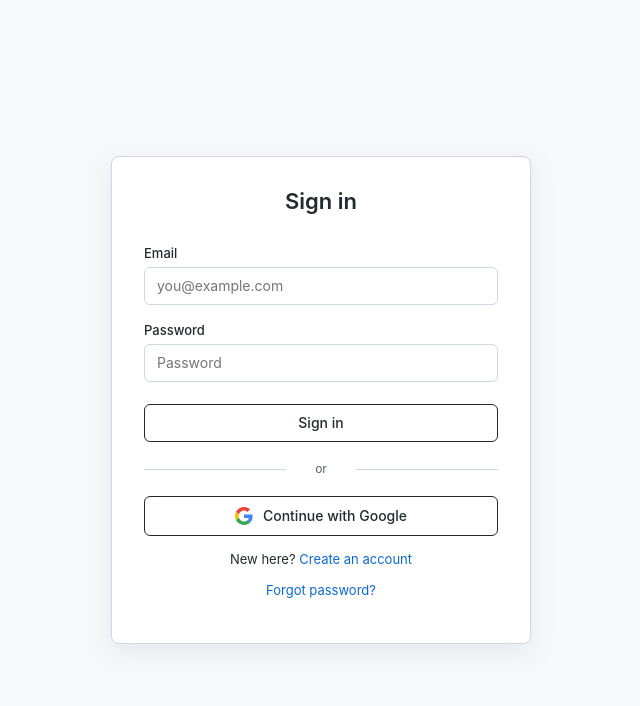
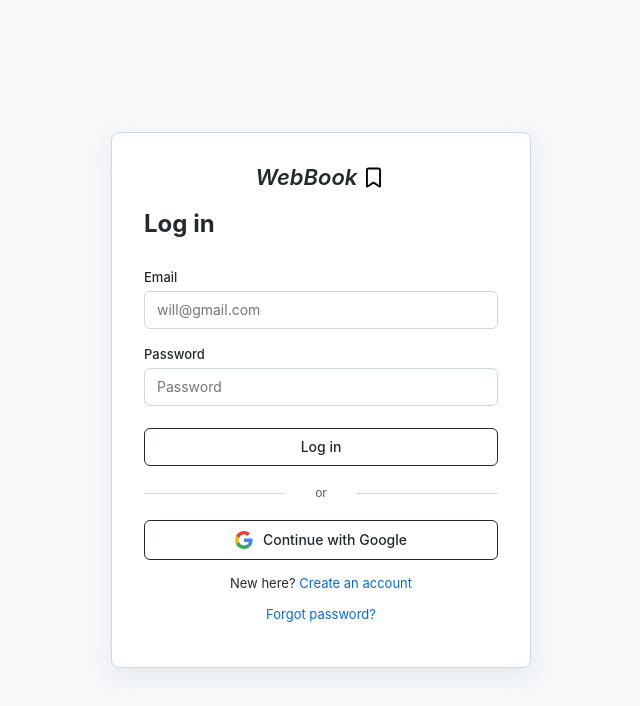
Before and after one commit to 18yuv/webBook, a React (Vite) app in the folder frontend/: page /login in a window 1280 px wide. Shown: the top 706 px of the page, without its empty margins (319-959 px from the left). Built offline with nearby package versions, Linux system fonts and the light colour scheme; no server answers.

Commit message:
update auth pages

```diff
--- a/frontend/src/api/auth.js
+++ b/frontend/src/api/auth.js
@@ -2,5 +2,6 @@
 
 export const signup = (data) => api.post("/auth/signup", data);
 export const login = (data) => api.post("/auth/login", data);
+export const resendVerification = (data) => api.post("/auth/resend-verification", data);
 export const logout = () => api.post("/auth/logout");
 export const getMe = () => api.get("/home/me");
--- a/frontend/src/index.css
+++ b/frontend/src/index.css
@@ -335,3 +335,33 @@
   width: 18px;
   height: 18px;
 }
+
+.bookmark-logo {
+  display: flex;
+  justify-content: center;
+  align-items: center;
+}
+
+.bookmark-logo i {
+  display: flex;
+  align-items: center;
+  gap: 4px;
+}
+
+.bookmark-logo img {
+  width: 25px;
+  height: 25px;
+}
+
+.link-button {
+  background: none;
+  border: none;
+  padding: 0;
+  color: var(--primary);
+  font: inherit;
+  cursor: pointer;
+}
+
+.link-button:hover {
+  text-decoration: underline;
+}
--- a/frontend/src/pages/Home.jsx
+++ b/frontend/src/pages/Home.jsx
@@ -6,6 +6,7 @@
 import { faSpinner } from "@fortawesome/free-solid-svg-icons";
 import GoogleLoginButton from "../components/GoogleLogin.jsx";
 import { signup } from "../api/auth.js";
+import bookmarkLogo from "../assets/bookmark.svg"
 
 export default function Signup() {
 
@@ -33,7 +34,7 @@
     return (
         <div className="auth-page">
             <div className="auth-card">
-                <h1><i>WebBook</i></h1>
+                <h1 className="bookmark-logo" ><i>WebBook<img src={bookmarkLogo} alt="Google logo" className="google-icon" /></i></h1>
                 <h2>Create account</h2>
 
                 {serverMsg && <p className="auth-message">{serverMsg}</p>}
--- a/frontend/src/pages/Login.jsx
+++ b/frontend/src/pages/Login.jsx
@@ -6,84 +6,18 @@
 import GoogleLoginButton from '../components/GoogleLogin.jsx';
 import { FontAwesomeIcon } from '@fortawesome/react-fontawesome'
 import { faSpinner } from "@fortawesome/free-solid-svg-icons";
-
-// export default function Login() {
-
-//     const navigate = useNavigate()
-//     const [serverMsg, setServerMsg] = useState(null)
-//     const { login } = useAuth();
-
-//     const {
-//         register,
-//         handleSubmit,
-//         formState: { errors, isSubmitting },
-//     } = useForm()
-
-//     async function onSubmit(data) {
-//         try {
-//             await login(data);
-//             toast.success("You have been logged in!");
-//             setServerMsg("Logged in successfully")
-//             setTimeout(() => { navigate("/dashboard") }, 2000);
-//         } catch (error) {
-//             toast.error(error.response?.data?.message || "Login failed");
-//             setServerMsg(error.response?.data?.message || error.message || "Login Failed")
-//             console.error("Error:", error.response?.data || error.message || "Login Failed");
-//         }
-
-//     }
-
-//     return (
-//         <>
-//             <h1>Login</h1>
-//             {serverMsg && <p>{serverMsg}</p>}
-//             <form onSubmit={handleSubmit(onSubmit)} >
-
-//                 <label htmlFor="email">Email</label>
-
-//                 <input id="email" {...register("email", {
-//                     required: { value: true, message: "Email is required" },
-//                     pattern: { value: /^[^\s@]+@[^\s@]+\.[^\s@]+$/, message: "Enter a valid email address" },
-//                 })} type="email" placeholder='will@gmail.com' title='Email' />
-
-//                 {errors.email && <span>{errors.email.message}</span>}
-
-//                 <label htmlFor="password">Password</label>
-
-//                 <input id="password" {...register("password", {
-//                     required: { value: true, message: "Password is required" },
-//                     pattern: { value: /^(?=.*[a-z])(?=.*[A-Z])(?=.*\d)(?=.*[\W_])/, message: "Password must include uppercase, lowercase, number, and symbol" },
-//                     minLength: { value: 6, message: "Password must be at least 6 characters long" },
-//                     maxLength: { value: 20, message: "Password cannot exceed 20 characters" }
-//                 })}
-//                     type="password" placeholder='Password' title='Password must be 6-20 characters' />
-
-//                 {errors.password && <span>{errors.password.message}</span>}
-
-//                 <button disabled={isSubmitting}>
-//                     {isSubmitting ? (<>Loging in...<FontAwesomeIcon icon={faSpinner} spinPulse /></>) : "Login"}
-//                 </button>
-
-//             </form>
-//             <GoogleLoginButton />
-//             <p>Create Account? <Link to="/" >Signup</Link></p>
-
-//             {/* if resend =  true from the backend (login control in authcontroller)
-//             <p><Link to="/resend-verification">Resend Verification Email?</Link></p>  */}
-
-
-//             <p>Forgot Password? <Link to='/request-password-reset'>Reset Password</Link></p>
-//         </>
-//     )
-// }
+import bookmarkLogo from "../assets/bookmark.svg"
+import { resendVerification } from "../api/auth.js";
 
 export default function Login() {
   const navigate = useNavigate();
   const [serverMsg, setServerMsg] = useState(null);
+  const [canResend, setCanResend] = useState(false);
   const { login } = useAuth();
 
   const {
     register,
+    getValues,
     handleSubmit,
     formState: { errors, isSubmitting }
   } = useForm();
@@ -91,44 +25,73 @@
   async function onSubmit(data) {
     try {
       await login(data);
-      toast.success("You have been logged in!");
+      setCanResend(false)
+      toast.success("Login successful. Redirecting…");
       setTimeout(() => navigate("/dashboard"), 2000);
     } catch (error) {
+      if (error.response?.data?.resend) {
+        setCanResend(true);
+      } else {
+        setCanResend(false);
+      }
+      console.log(error)
       toast.error(error.response?.data?.message || "Login failed");
       setServerMsg(error.response?.data?.message || "Login failed");
     }
   }
 
+  async function handleResend() {
+    try {
+      const email = getValues("email");
+
+      if (!email) {
+        toast.error("Please enter your email first");
+        return;
+      }
+
+      await resendVerification({ email });
+      toast.success("Verification email sent!");
+      setCanResend(false);
+      setServerMsg(null);
+    } catch (err) {
+      toast.error(err.response?.data?.message || "Failed to resend verification email");
+    }
+  };
+
+
   return (
     <div className="auth-page">
       <div className="auth-card">
-        <h1>Sign in</h1>
+        <h1 className="bookmark-logo" ><i>WebBook<img src={bookmarkLogo} alt="Google logo" className="google-icon" /></i></h1>
+        <h2>Log in</h2>
 
         {serverMsg && <p className="auth-message">{serverMsg}</p>}
 
         <form onSubmit={handleSubmit(onSubmit)}>
-          <label>Email</label>
-          <input
-            {...register("email", { required: "Email is required" })}
-            placeholder="you@example.com"
-          />
+          <label htmlFor="email">Email</label>
+          <input id="email" {...register("email", {
+            required: { value: true, message: "Email is required" },
+            pattern: { value: /^[^\s@]+@[^\s@]+\.[^\s@]+$/, message: "Enter a valid email address" },
+          })} type="email" placeholder='will@gmail.com' title='Email' />
           {errors.email && <span className="error">{errors.email.message}</span>}
 
-          <label>Password</label>
-          <input
-            type="password"
-            {...register("password", { required: "Password is required" })}
-            placeholder="Password"
-          />
+          <label htmlFor="password">Password</label>
+          <input id="password" {...register("password", {
+            required: { value: true, message: "Password is required" },
+            pattern: { value: /^(?=.*[a-z])(?=.*[A-Z])(?=.*\d)(?=.*[\W_])/, message: "Password must include uppercase, lowercase, number, and symbol" },
+            minLength: { value: 6, message: "Password must be at least 6 characters long" },
+            maxLength: { value: 20, message: "Password cannot exceed 20 characters" }
+          })}
+            type="password" placeholder='Password' title='Must be 6-20 characters long' />
           {errors.password && (
             <span className="error">{errors.password.message}</span>
           )}
 
           <button disabled={isSubmitting}>
             {isSubmitting ? (
-              <>Signing in… <FontAwesomeIcon icon={faSpinner} spin /></>
+              <>Logging in… <FontAwesomeIcon icon={faSpinner} spinPulse /></>
             ) : (
-              "Sign in"
+              "Log in"
             )}
           </button>
         </form>
@@ -146,6 +109,20 @@
         <p className="auth-footer small">
           <Link to="/request-password-reset">Forgot password?</Link>
         </p>
+
+        {canResend && (
+          <p className="auth-footer small">
+            Didn't get the email?{" "}
+            <button
+              type="button"
+              onClick={handleResend}
+              className="link-button"
+            >
+              Resend verification email
+            </button>
+          </p>
+        )}
+
       </div>
     </div>
   );
```
Also changed, not shown: frontend/src/assets/bookmark.svg.
